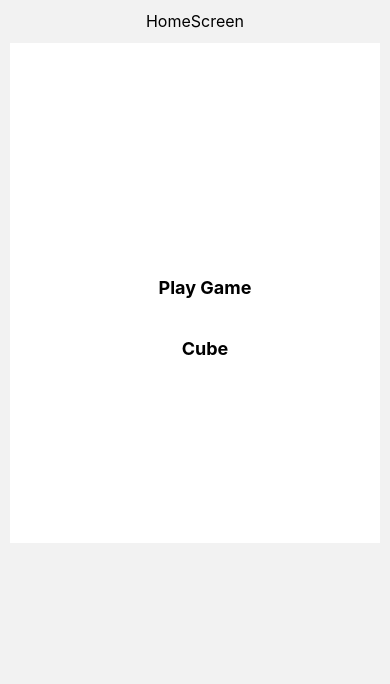
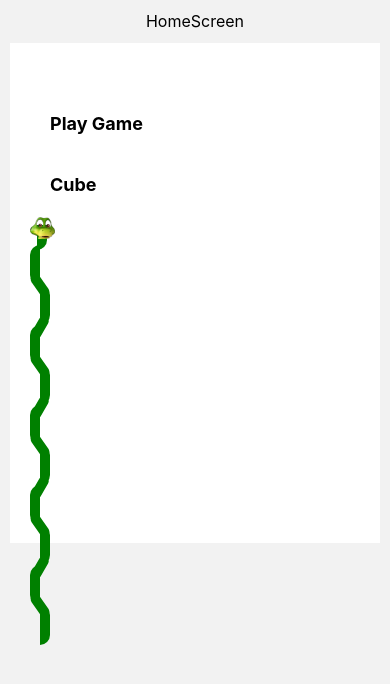
Before and after one commit to srikanth41684/snakeAndLadder, a React Native app: screen /home in a window 390 px wide. Shown: the top 684 px of the page. Built offline with nearby package versions, Linux system fonts and the light colour scheme.

Commit message:
snakes new logic

```diff
--- a/scr/main/components/CustomLadder.js
+++ b/scr/main/components/CustomLadder.js
@@ -23,7 +23,7 @@ const CustomLadder = ({x1, y1, x2, y2}) => {
             position: 'absolute',
             left: `${x1}%`,
             top: y1,
-            width: 25,
+            width: 20,
             borderColor: 'blue',
             borderLeftWidth: 4,
             borderRightWidth: 4,
--- a/scr/main/components/CustomSnakes.js
+++ b/scr/main/components/CustomSnakes.js
@@ -9,7 +9,7 @@ const CustomSnakes = ({x1, y1, x2, y2, color, show}) => {
 
   const distance = Math.sqrt((x2Pixel - x1Pixel) ** 2 + (y2 - y1) ** 2);
   const angle = Math.atan2(x2Pixel - x1Pixel, y2 - y1) * (180 / Math.PI);
-  console.log('distance / 100--->', distance);
+  console.log('distance / 100--->', distance, angle);
   return (
     <SafeAreaView
       style={{
@@ -21,32 +21,13 @@ const CustomSnakes = ({x1, y1, x2, y2, color, show}) => {
         }}>
         <View
           style={{
-            position: 'absolute',
-            left: `${x1 - 5}%`,
-            top: y1 - 20,
-            zIndex: 10,
-            transform: [{rotate: '-45deg'}],
-          }}>
-          <Image
-            style={{
-              width: 33,
-              height: 33,
-              resizeMode: 'center',
-            }}
-            source={require('../../../assets/images/snakeface.png')}
-            alt="snakeface"
-          />
-        </View>
-        <View
-          style={{
-            position: 'absolute',
-            left: `${x1 - 3}%`,
+            alignItems: 'center',
+            left: angle > 0 ? `${x1 - 5}%` : `${x1}%`,
             top: y1 - 5,
-            width: 50,
-            borderColor: 'red',
+            width: 30,
             zIndex: show + 2,
-            height: distance,
-            // backgroundColor: 'green',
+            height: angle < 0 ? distance + 15 : distance,
+            overflow: 'hidden',
             transform: [
               {translateX: -5},
               {translateY: -distance / 2},
@@ -55,7 +36,83 @@ const CustomSnakes = ({x1, y1, x2, y2, color, show}) => {
               {translateY: distance / 2},
             ],
           }}>
-          <View
+          <View>
+            <View
+              style={{
+                position: 'relative',
+              }}>
+              <Image
+                style={{
+                  width: 25,
+                  height: 25,
+                  resizeMode: 'center',
+                  position: 'absolute',
+                  zIndex: 5,
+                }}
+                source={require('../../../assets/images/snakeface.png')}
+                alt="snakeface"
+              />
+              <View
+                style={{
+                  width: 10,
+                  height: 25,
+                  backgroundColor: color,
+                  position: 'absolute',
+                  left: 7,
+                  top: 10,
+                  borderBottomRightRadius: 10,
+                }}></View>
+            </View>
+            {Array.from({length: 10}).map((_, index) => (
+              <View
+                key={index}
+                style={{
+                  width: 25,
+                  position: 'relative',
+                  top: 30,
+                }}>
+                <View
+                  style={{
+                    width: 20,
+                    height: 40,
+                    borderLeftWidth: index % 2 === 0 ? 10 : 0,
+                    position: 'relative',
+                    borderBottomLeftRadius: 50,
+                    borderTopLeftRadius: 50,
+                    borderRightWidth: index % 2 !== 0 ? 10 : 0,
+                    borderTopRightRadius: 50,
+                    borderBottomRightRadius: 50,
+                    borderColor: color,
+                  }}>
+                  {index > 0 && (
+                    <View
+                      style={{
+                        width: 10,
+                        height: 25,
+                        borderRadius: 10,
+                        backgroundColor: color,
+                        position: 'absolute',
+                        top: index % 2 !== 0 ? -12 : -10,
+                        left: index % 2 !== 0 ? 5 : -5,
+                        alignItems: 'center',
+                        transform: [
+                          {rotate: index % 2 !== 0 ? '-35deg' : '30deg'},
+                        ],
+                      }}>
+                      <View
+                        style={{
+                          width: 7,
+                          height: 14,
+                          borderRadius: 7 / 2,
+                          backgroundColor: '#fff',
+                        }}></View>
+                    </View>
+                  )}
+                </View>
+              </View>
+            ))}
+          </View>
+          {/* <View
             style={{
               height: '100%',
               alignItems: 'center',
@@ -126,95 +183,7 @@ const CustomSnakes = ({x1, y1, x2, y2, color, show}) => {
                   }}></View>
               </View>
             ))}
-            {/* <View
-              style={{
-                width: 25,
-                height: 25,
-                borderRadius: 25 / 2,
-                position: 'absolute',
-                top: -10,
-                backgroundColor: 'green',
-                justifyContent: 'space-between',
-                alignItems: 'center',
-                paddingBottom: 3,
-              }}>
-              <View
-                style={{
-                  paddingTop: 4,
-                  paddingHorizontal: 2,
-                  flexDirection: 'row',
-                }}>
-                <View
-                  style={{
-                    width: 8,
-                    height: 8,
-                    borderRadius: 8 / 2,
-                    backgroundColor: '#000',
-                    alignItems: 'center',
-                    justifyContent: 'center',
-                  }}>
-                  <View
-                    style={{
-                      width: 4,
-                      height: 4,
-                      borderRadius: 4 / 2,
-                      backgroundColor: '#fff',
-                    }}></View>
-                </View>
-                <View
-                  style={{
-                    width: 8,
-                    height: 8,
-                    borderRadius: 8 / 2,
-                    backgroundColor: '#000',
-                    alignItems: 'center',
-                    justifyContent: 'center',
-                  }}>
-                  <View
-                    style={{
-                      width: 4,
-                      height: 4,
-                      borderRadius: 4 / 2,
-                      backgroundColor: '#fff',
-                    }}></View>
-                </View>
-              </View>
-              <View
-                style={{
-                  width: 15,
-                  height: 8,
-                  borderRadius: 5,
-                  backgroundColor: 'red',
-                  flexDirection: 'row',
-                  justifyContent: 'space-evenly',
-                }}>
-                <View
-                  style={{
-                    width: 2,
-                    height: 10,
-                    backgroundColor: '#000',
-                  }}></View>
-                <View
-                  style={{
-                    width: 2,
-                    height: 10,
-                    backgroundColor: '#000',
-                  }}></View>
-              </View>
-            </View>
-            {Array.from({length: Math.floor(distance / 50)}).map((_, index) => (
-              <View
-                key={index}
-                style={{
-                  height: 30,
-                  width: 10,
-                  borderRadius: 20,
-                  backgroundColor: 'coral',
-                  marginTop: 20,
-                }}
-              />
-            ))} */}
-          </View>
+          </View> */}
         </View>
       </View>
     </SafeAreaView>
--- a/scr/main/screens/HomeScreen.js
+++ b/scr/main/screens/HomeScreen.js
@@ -7,6 +7,7 @@ import {
 } from 'react-native';
 import React from 'react';
 import {useNavigation} from '@react-navigation/native';
+import {Image} from 'react-native';
 
 const HomeScreen = () => {
   const CustomNavigation = useNavigation();
@@ -48,8 +49,8 @@ const HomeScreen = () => {
           <View
             style={{
               flex: 1,
-              alignItems: 'center',
-              justifyContent: 'center',
+              // alignItems: 'center',
+              // justifyContent: 'center',
             }}>
             <TouchableWithoutFeedback
               onPress={() => {
@@ -87,6 +88,85 @@ const HomeScreen = () => {
                 </Text>
               </View>
             </TouchableWithoutFeedback>
+            <View>
+              <View
+                style={{
+                  position: 'relative',
+                }}>
+                <Image
+                  style={{
+                    width: 25,
+                    height: 25,
+                    resizeMode: 'center',
+                    position: 'absolute',
+                    zIndex: 5,
+                  }}
+                  source={require('../../../assets/images/snakeface.png')}
+                  alt="snakeface"
+                />
+                <View
+                  style={{
+                    width: 10,
+                    height: 25,
+                    backgroundColor: 'green',
+                    position: 'absolute',
+                    left: 7,
+                    top: 10,
+                    borderBottomRightRadius: 10,
+                  }}></View>
+              </View>
+              {Array.from({length: 10}).map((_, index) => (
+                <View
+                  key={index}
+                  style={{
+                    width: 25,
+                    position: 'relative',
+                    top: 30,
+                  }}>
+                  <View
+                    style={{
+                      width: 20,
+                      height: 40,
+                      borderLeftWidth: index % 2 === 0 ? 10 : 0,
+                      position: 'relative',
+                      borderBottomLeftRadius: 50,
+                      borderTopLeftRadius: 50,
+                      borderRightWidth: index % 2 !== 0 ? 10 : 0,
+                      borderTopRightRadius: 50,
+                      borderBottomRightRadius: 50,
+                      borderColor: 'green',
+                    }}>
+                    {index > 0 && (
+                      <View
+                        style={{
+                          width: 10,
+                          height: 25,
+                          borderRadius: 10,
+                          backgroundColor: 'green',
+                          position: 'absolute',
+                          top: index % 2 !== 0 ? -12 : -10,
+                          left: index % 2 !== 0 ? 5 : -5,
+                          transform: [
+                            {rotate: index % 2 !== 0 ? '-35deg' : '30deg'},
+                          ],
+                        }}></View>
+                    )}
+                  </View>
+
+                  {/* <View
+                    style={{
+                      width: 20,
+                      height: 50,
+                      borderRightWidth: 10,
+                      borderTopRightRadius: 25,
+                      borderBottomRightRadius: 25,
+                      alignSelf: 'flex-end',
+                      position: 'relative',
+                      bottom: 5,
+                    }}></View> */}
+                </View>
+              ))}
+            </View>
           </View>
         </View>
       </View>
```
Also changed, not shown: scr/main/screens/PlayGameScreen.js (+48 -33 lines).
